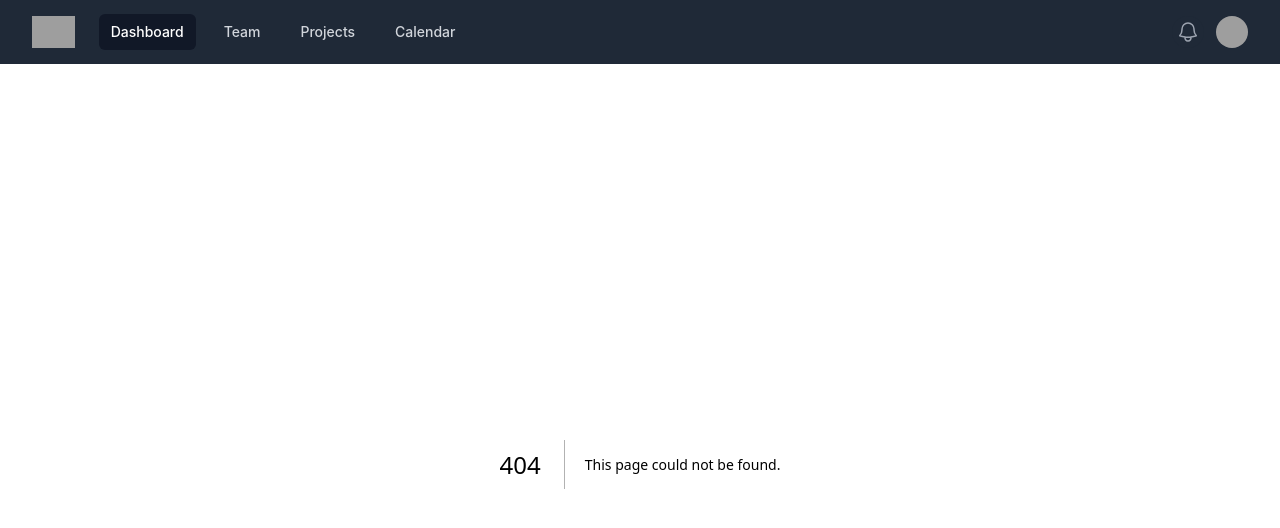
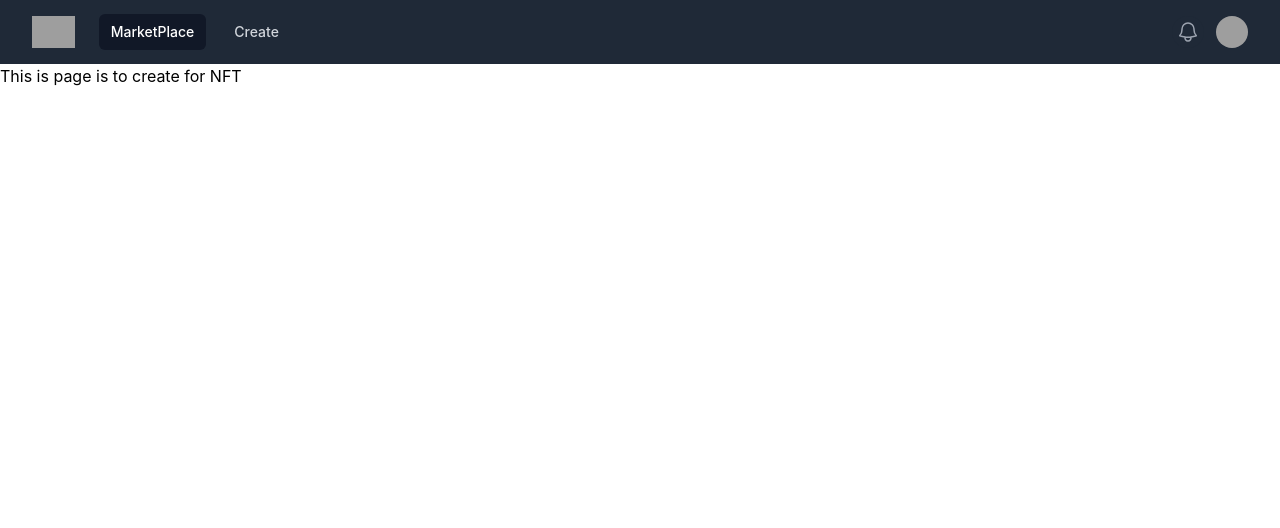
Before and after one commit to AMIYA8597/nft-OPENSEA, a Next.js app: page /create in a window 1280 px wide. Before the commit this address had no page. Shown: the top 528 px of the page. Built offline with nearby package versions, Linux system fonts and the light colour scheme; grey boxes are pictures that could not be loaded.

Commit message:
until lec-6

```diff
--- a/components/navbar/index.tsx
+++ b/components/navbar/index.tsx
@@ -1,12 +1,14 @@
 import { Fragment } from 'react'
 import { Disclosure, Menu, Transition } from '@headlessui/react'
 import { Bars3Icon, BellIcon, XMarkIcon } from '@heroicons/react/24/outline'
+import Link from 'next/link'
 
 const navigation = [
-  { name: 'Dashboard', href: '#', current: true },
-  { name: 'Team', href: '#', current: false },
-  { name: 'Projects', href: '#', current: false },
-  { name: 'Calendar', href: '#', current: false },
+  { name: 'MarketPlace', href: '/', current: true },
+  { name: 'Create', href: '/create', current: false },
+  // { name: 'Profile', href: '/profile', current: false },
+  // { name: 'Projects', href: '#', current: false },
+  // { name: 'Calendar', href: '#', current: false },
 ]
 
 function classNames(...classes: string[]) {
@@ -43,9 +45,12 @@ export default function Navbar() {
                 <div className="hidden sm:ml-6 sm:block">
                   <div className="flex space-x-4">
                     {navigation.map((item) => (
-                      <a
-                        key={item.name}
+                      <Link   key={item.name}
                       href={item.href}
+                      // >
+
+                              //  <a
+
                                 className={classNames(
                                   item.current ? 'bg-gray-900 text-white' : 'text-gray-300 hover:bg-gray-700 hover:text-white',
                                   'rounded-md px-3 py-2 text-sm font-medium'
@@ -53,7 +58,8 @@ export default function Navbar() {
                                 aria-current={item.current ? 'page' : undefined}
                                >
                                 {item.name}
-                      </a>
+                              {/* </a> */}
+                       </Link>
                     ))}
                   </div>
                 </div>
@@ -93,12 +99,16 @@ export default function Navbar() {
                     <Menu.Items className="absolute right-0 z-10 mt-2 w-48 origin-top-right rounded-md bg-white py-1 shadow-lg ring-1 ring-black ring-opacity-5 focus:outline-none">
                       <Menu.Item>
                         {({ active }) => (
-                          <a
-                            href="#"
+
+
+                          <Link
+
+                            href="/profile"
                             className={classNames(active ? 'bg-gray-100' : '', 'block px-4 py-2 text-sm text-gray-700')}
                           >
                             Your Profile
-                          </a>
+
+                          </Link>
                         )}
                       </Menu.Item>
                       <Menu.Item>
--- a/nfts/list/index.tsx
+++ b/nfts/list/index.tsx
@@ -15,8 +15,6 @@ import { NftMeta } from "../../types/nft";
     item : NftMeta[]
  }
 
-
-
 // interface NftListPops {
 //     item : any[]
 // }
@@ -26,12 +24,12 @@ import { NftMeta } from "../../types/nft";
     const NftList: FunctionComponent <NftListProps> = ({item}) => {
         return (
             <>
-    {item.map( (nft) => {
+    {item.map( (nft) => (
          <div key = {nft.image} className="flex flex-col rounded-lg shadow-lg overflow-hidden">
                 <NftItem  item = {nft}/>
                 {/* <NftItem /> */}
         </div>
-    })}
+    ))}
 
             </>
         );
--- /dev/null
+++ b/pages/create.tsx
@@ -0,0 +1,17 @@
+import { NextPage } from "next";
+import { BaseLayout } from "../components";
+
+const create:NextPage = () => {
+    return  (
+        <>
+        {/* <BaseLayout> */}
+
+        <h1>
+            This is page is to create for NFT
+        </h1>
+        {/* </BaseLayout> */}
+        </>
+    )
+}
+
+export default create ;
--- /dev/null
+++ b/pages/profile.tsx
@@ -0,0 +1,17 @@
+import { NextPage } from "next";
+import { BaseLayout } from "../components";
+
+const Profile:NextPage = () => {
+    return  (
+        <>
+        {/* <BaseLayout> */}
+
+        <h1>
+            This is page is to Profile for NFT
+        </h1>
+        {/* </BaseLayout> */}
+        </>
+    )
+}
+
+export default Profile ;
--- a/types/nft.ts
+++ b/types/nft.ts
@@ -1,6 +1,7 @@
  export type Trait = "health" | "speed" | "attack"
 
  export type nftAttributes ={
+    [x: string]: any
     trait_type:Trait,
     value:string,
 
```
Also changed, not shown: nfts/items/index.tsx (+14 -8 lines). Lines whose indentation alone changed are shown as unchanged.
